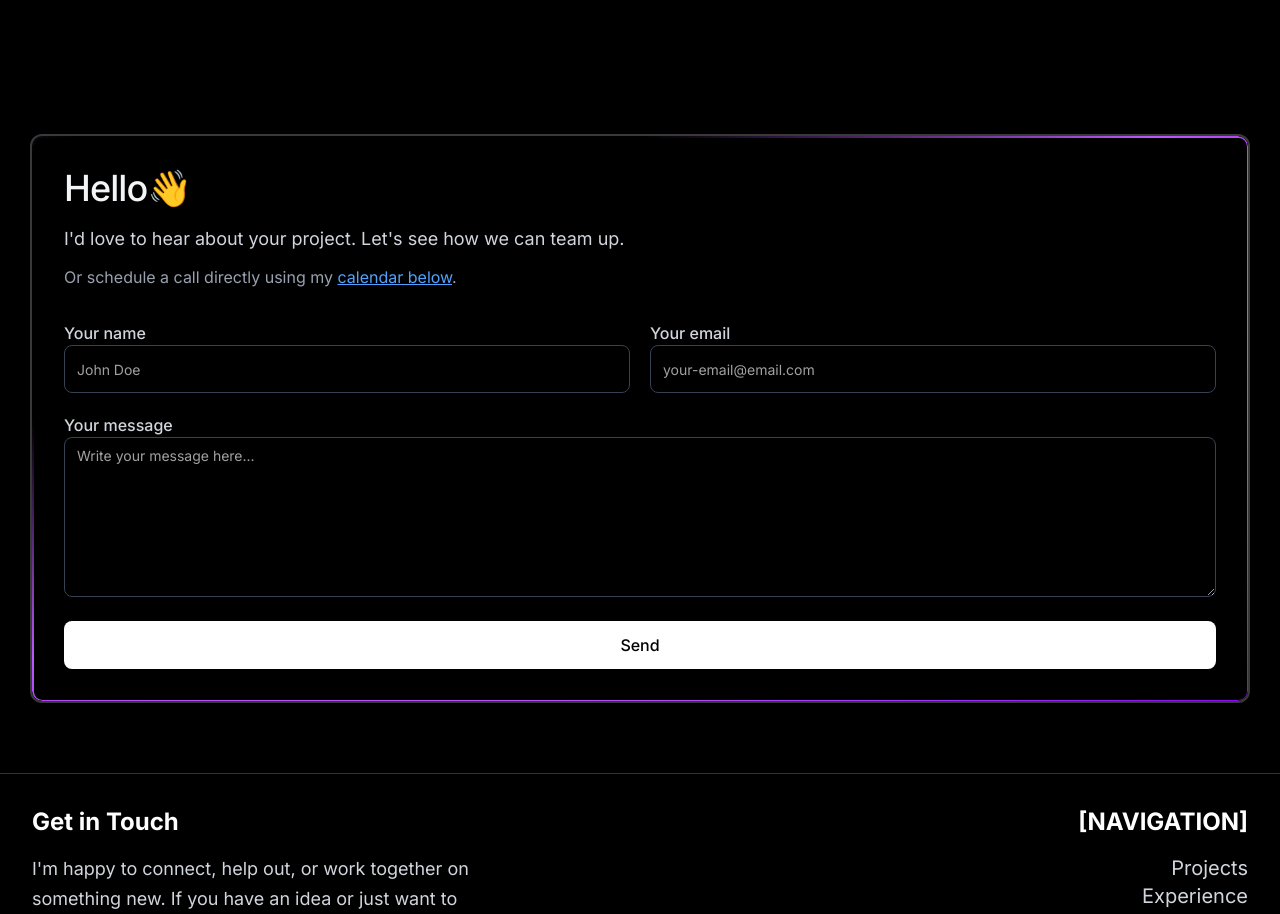
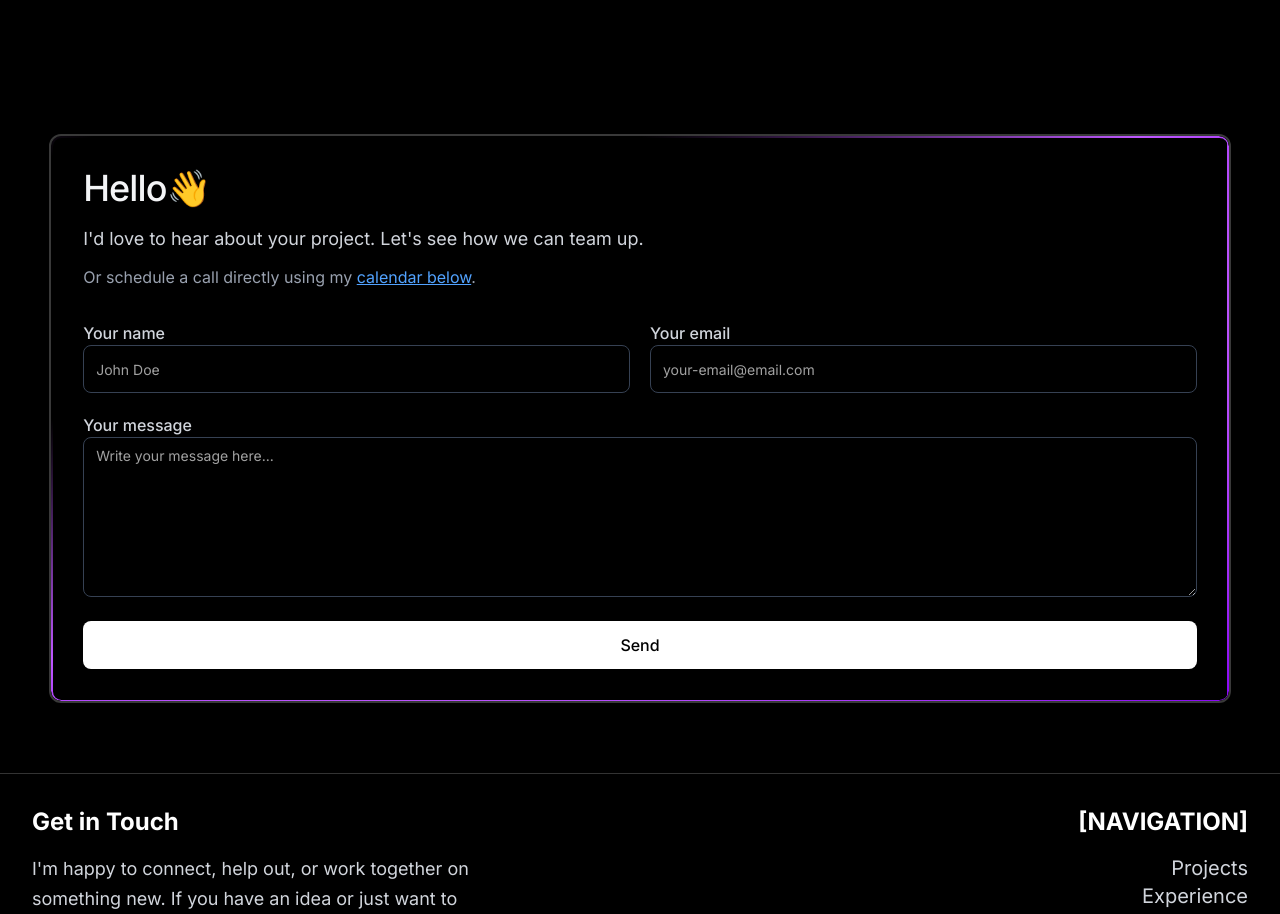
Before and after one commit to btwitskaif69/Portfolio, a React (Vite) app in the folder client/: page / in a window 1280 px wide. Shown: the part 5160-6074 px from the top of the page. Built offline with nearby package versions, Linux system fonts and the light colour scheme.

Commit message:
fix: adjust width of ContactForm component for improved layout consistency

```diff
--- a/client/src/components/ContactForm.jsx
+++ b/client/src/components/ContactForm.jsx
@@ -6,7 +6,7 @@ import { ShineBorder } from "@/components/magicui/shine-border";
 export function ContactForm() {
   return (
     <div className="align-center flex flex-col items-center justify-center bg-black py-10">
-      <div className="relative overflow-hidden w-[95%] mx-auto bg-black rounded-lg p-8 space-y-8 my-8 sm:mx-8 lg:mx-auto outline-2">
+      <div className="relative overflow-hidden w-[92%]  bg-black rounded-lg p-8 space-y-8 my-8 outline-2">
         <ShineBorder
           borderWidth={1.5}
           duration={10}
```
